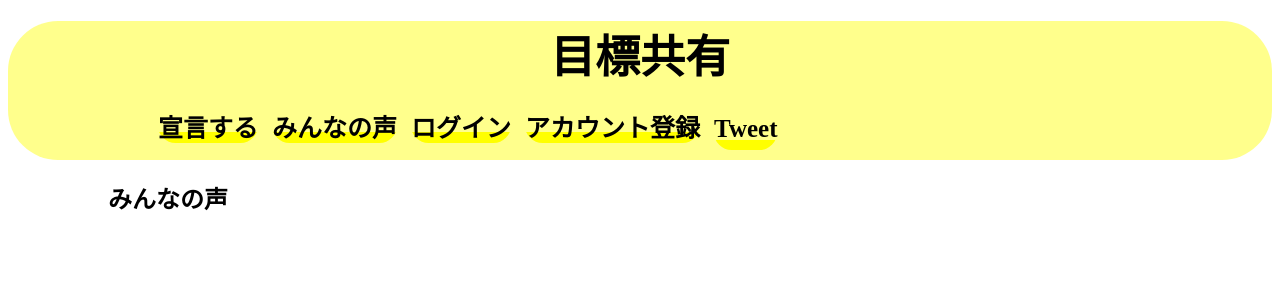
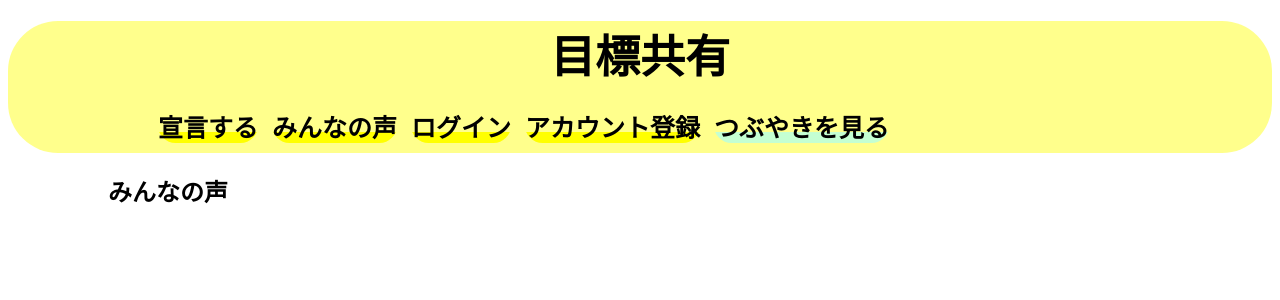
Before and after one commit to yougrtcap/product-site, a Django app: page / in a window 1280 px wide. Shown: the top 300 px of the page. Run offline with Django 3.2, Linux system fonts and the light colour scheme; data that the repository does not hold is empty.

Commit message:
とりあえず完成

```diff
--- a/app/static/app/css/style.css
+++ b/app/static/app/css/style.css
@@ -28,6 +28,16 @@ header {
     border-radius: 50px;
     background: linear-gradient(transparent 70%, #ffff00 70%);
 }
+
+.button-topp {
+
+    height: 35px;
+    margin-right: 10px;
+    /*background-color: yellow;*/
+    border-radius: 50px;
+    background: linear-gradient(transparent 70%, rgba(160, 255, 253, 0.62) 70%);
+}
+
 
 span {
     font-weight: bold;
--- a/templates/app/Base.html
+++ b/templates/app/Base.html
@@ -23,10 +23,12 @@
                 <span class="button-top"><a href="{% url 'app:login' %}">ログイン</a></span>
                 <span class="button-top"><a href="{% url 'app:signup' %}">アカウント登録</a></span>
             {% endif %}
-            <span class="button-top"><a href="{% url 'app:index' %}">Tweet</a></span>
+
             {#        <a href="{% url 'app:photos_category' category=photo.category %}"#}
             {#                    class="category">{{ photo.category }}</a>#}
+            <span class="button-topp"><a href="{% url 'app:photos_category' %}">つぶやきを見る</a></span>
         </div>
+
         {% for message in messages %}
             <p class="message-success">{{ message }}</p>
         {% endfor %}
```
